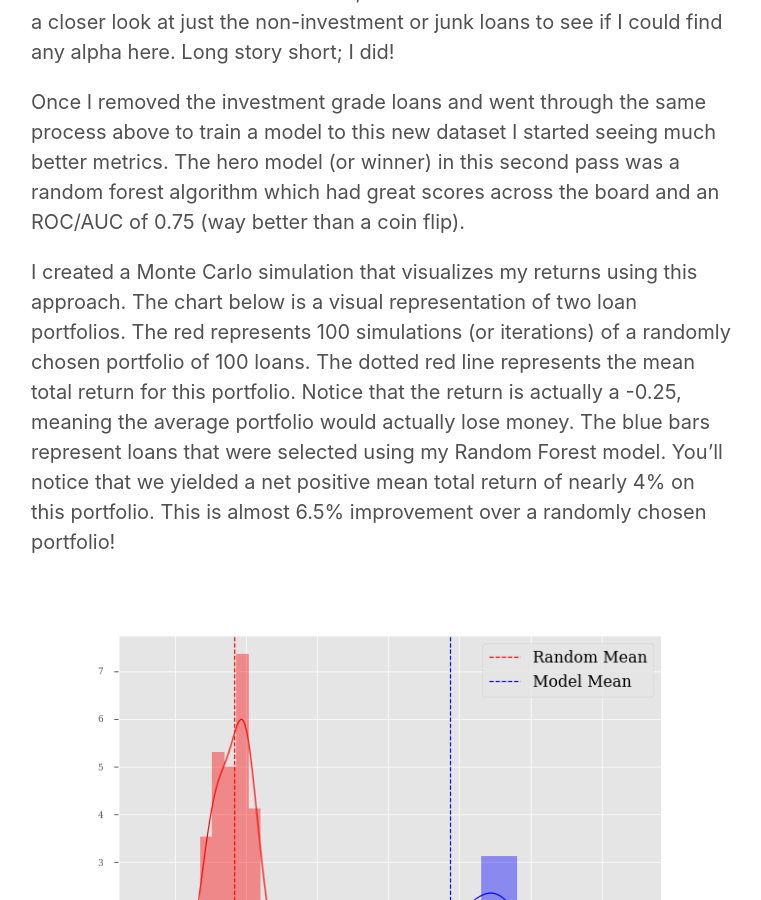
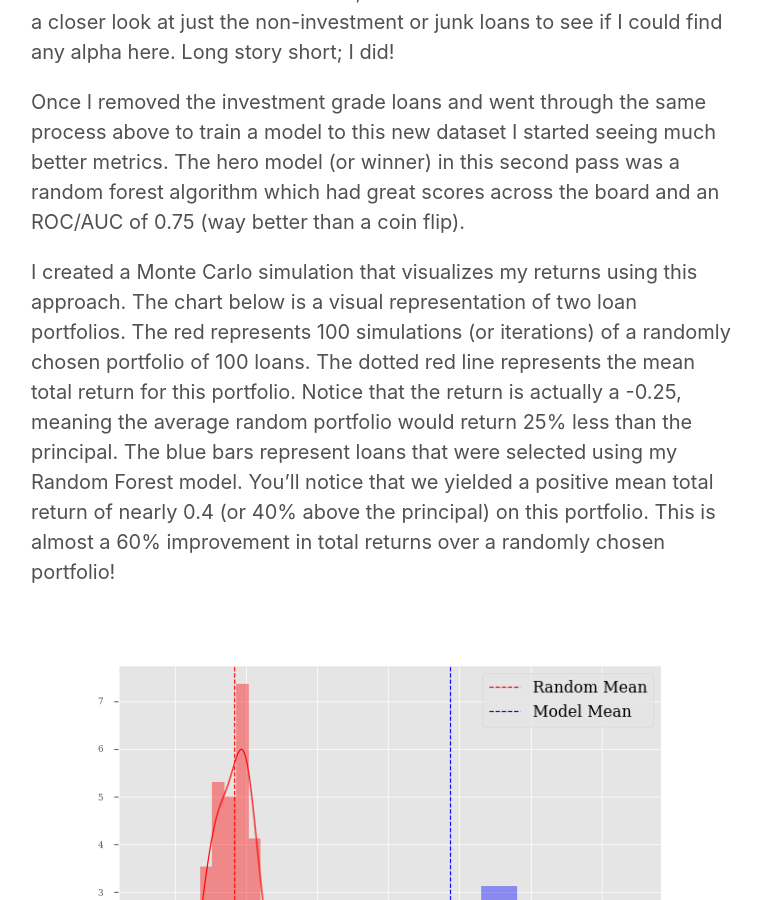
Before and after one commit to skhan-tech/skhan-tech.github.io, a Jekyll site: the page built from _posts/2020-02-16-Lending-Club-Loan-Analysis.md, in a window 1280 px wide and 900 px high, scrolled down 10151 px. Shown: the whole window, without its empty margins (259-1020 px from the left). Built offline with Jekyll 4.4.1, drawn with Linux system fonts in a browser that asks for light colours; our own code applies the rules of GitHub Pages for plain Markdown files; some of the changed text lies outside the part shown.

Commit message:
Update 2020-02-16-Lending-Club-Loan-Analysis.md

```diff
--- a/_posts/2020-02-16-Lending-Club-Loan-Analysis.md
+++ b/_posts/2020-02-16-Lending-Club-Loan-Analysis.md
@@ -148,7 +148,7 @@ As frustrating as it was going through the above and not coming out with a highl
 
 Once I removed the investment grade loans and went through the same process above to train a model to this new dataset I  started seeing much better metrics. The hero model (or winner) in this second pass was a random forest algorithm which had great scores across the board and an ROC/AUC of 0.75 (way better than a coin flip).
 
-I created a Monte Carlo simulation that visualizes my returns using this approach. The chart below is a visual representation of two loan portfolios. The red represents 100 simulations (or iterations) of a randomly chosen portfolio of 100 loans. The dotted red line represents the mean total return for this portfolio. Notice that the return is actually a -0.25, meaning the average portfolio would actually lose money. The blue bars represent loans that were selected using my Random Forest model. You'll notice that we yielded a net positive mean total return of nearly 4% on this portfolio. This is almost 6.5% improvement over a randomly chosen portfolio!
+I created a Monte Carlo simulation that visualizes my returns using this approach. The chart below is a visual representation of two loan portfolios. The red represents 100 simulations (or iterations) of a randomly chosen portfolio of 100 loans. The dotted red line represents the mean total return for this portfolio. Notice that the return is actually a -0.25, meaning the average random portfolio would return 25% less than the principal. The blue bars represent loans that were selected using my Random Forest model. You'll notice that we yielded a positive mean total return of nearly 0.4 (or 40% above the principal) on this portfolio. This is almost a 60% improvement in total returns over a randomly chosen portfolio!
 
 ![JobsByDefault]({{ site.url }}/images/charts/modeled_portfolio.png)
 
```
Also changed, not shown: other parts of _posts/2020-02-16-Lending-Club-Loan-Analysis.md (+1 -1 lines).
